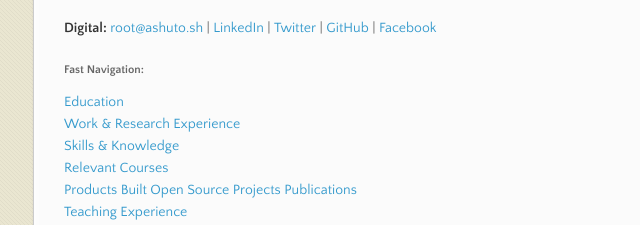
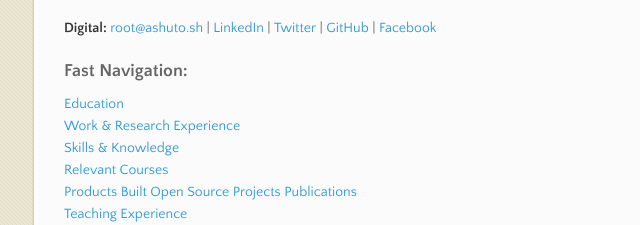
Before and after one commit to priyadarshy/resume, a plain HTML site: page index.html in a window 1280 px wide. Shown: the part 6656-6881 px from the top of the page, 282-922 px from the left. Drawn offline with nearby package versions, Linux system fonts and the light colour scheme.

```diff
--- a/index.html
+++ b/index.html
@@ -443,8 +443,8 @@ skype: ashutosh.priyadarshy</p>
 <a href="www.github.com/thepriyadarshy">GitHub</a> |
 <a href="www.facebook.com/thepriyadarshy">Facebook</a></p>
 
-<h5>
-<a id="fast-navigation" class="anchor" href="#fast-navigation" aria-hidden="true"><span class="octicon octicon-link"></span></a>Fast Navigation:</h5>
+<h3>
+<a id="fast-navigation" class="anchor" href="#fast-navigation" aria-hidden="true"><span class="octicon octicon-link"></span></a>Fast Navigation:</h3>
 
 <p><a href="#education">Education</a><br>
 <a href="#researchwork">Work &amp; Research Experience</a><br>
```
Also changed, not shown: params.json (+1 -1 lines).
